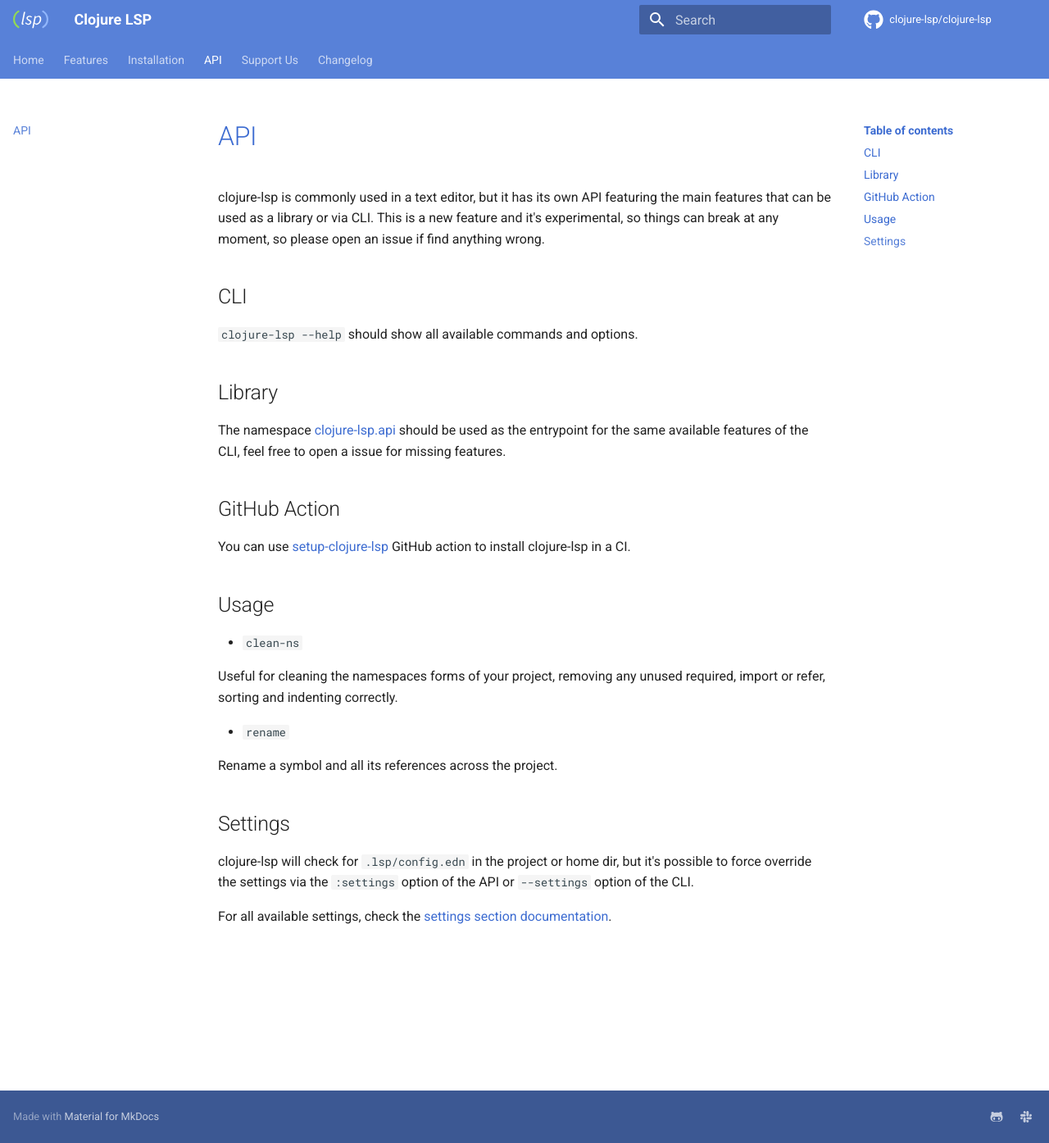
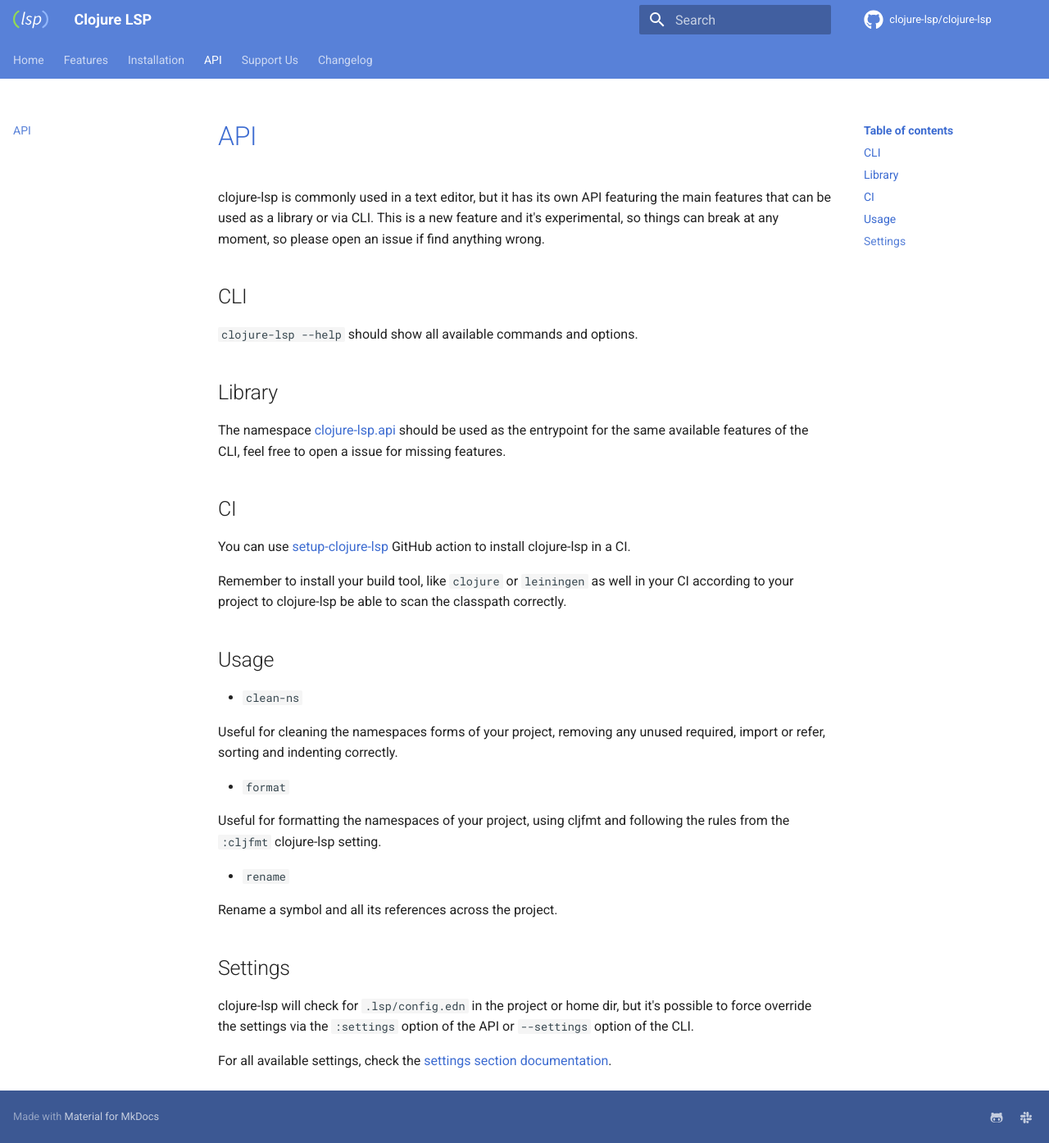
Before and after one commit to clojure-lsp/clojure-lsp, an MkDocs documentation site: the page built from docs/api.md, in a window 1280 px wide and 1394 px high. Shown: the whole window at 82% size. Built offline with MkDocs 1.6.1 and Material for MkDocs 9.7.7, drawn with Linux system fonts in a browser that asks for light colours; comment, search, counter and statistics services are not loaded.

Commit message:
[docs] Update API

```diff
--- a/docs/api.md
+++ b/docs/api.md
@@ -11,15 +11,21 @@ This is a new feature and it's experimental, so things can break at any moment,
 
 The namespace [clojure-lsp.api](https://github.com/clojure-lsp/clojure-lsp/tree/master/src/clojure_lsp/api.clj) should be used as the entrypoint for the same available features of the CLI, feel free to open a issue for missing features.
 
-## GitHub Action
+## CI
 
 You can use [setup-clojure-lsp](https://github.com/marketplace/actions/setup-clojure-lsp) GitHub action to install clojure-lsp in a CI.
+
+Remember to install your build tool, like `clojure` or `leiningen` as well in your CI according to your project to clojure-lsp be able to scan the classpath correctly.
 
 ## Usage
 
 * `clean-ns`
 
 Useful for cleaning the namespaces forms of your project, removing any unused required, import or refer, sorting and indenting correctly.
+
+* `format`
+
+Useful for formatting the namespaces of your project, using cljfmt and following the rules from the `:cljfmt` clojure-lsp setting.
 
 * `rename`
 
```
